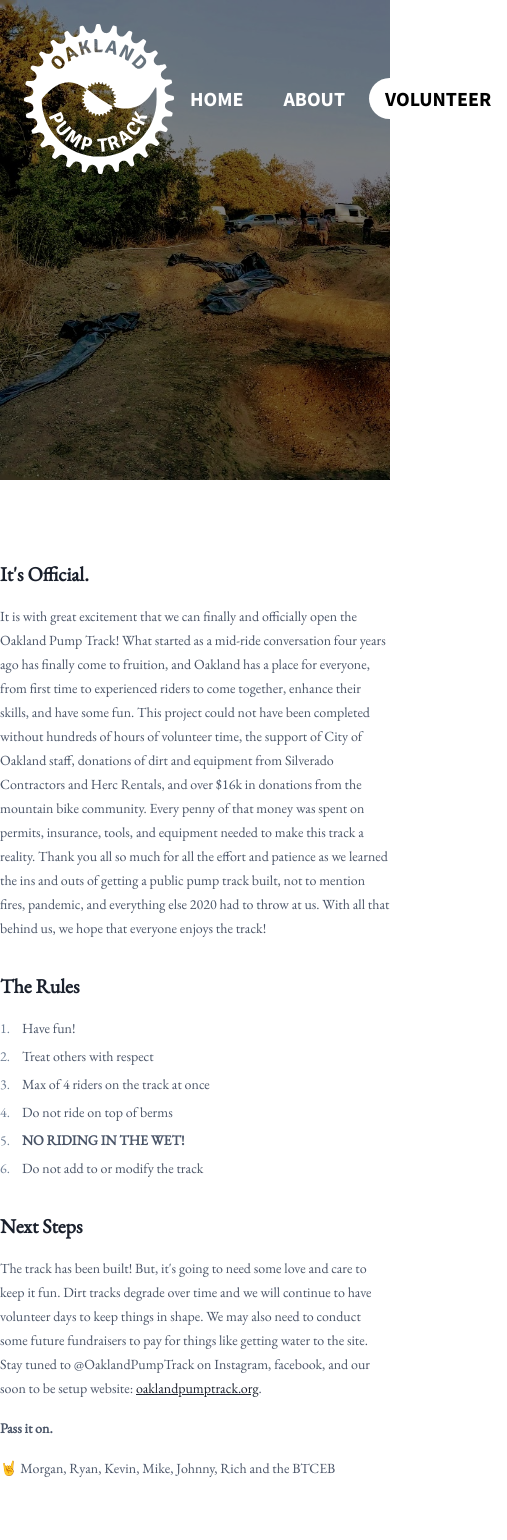
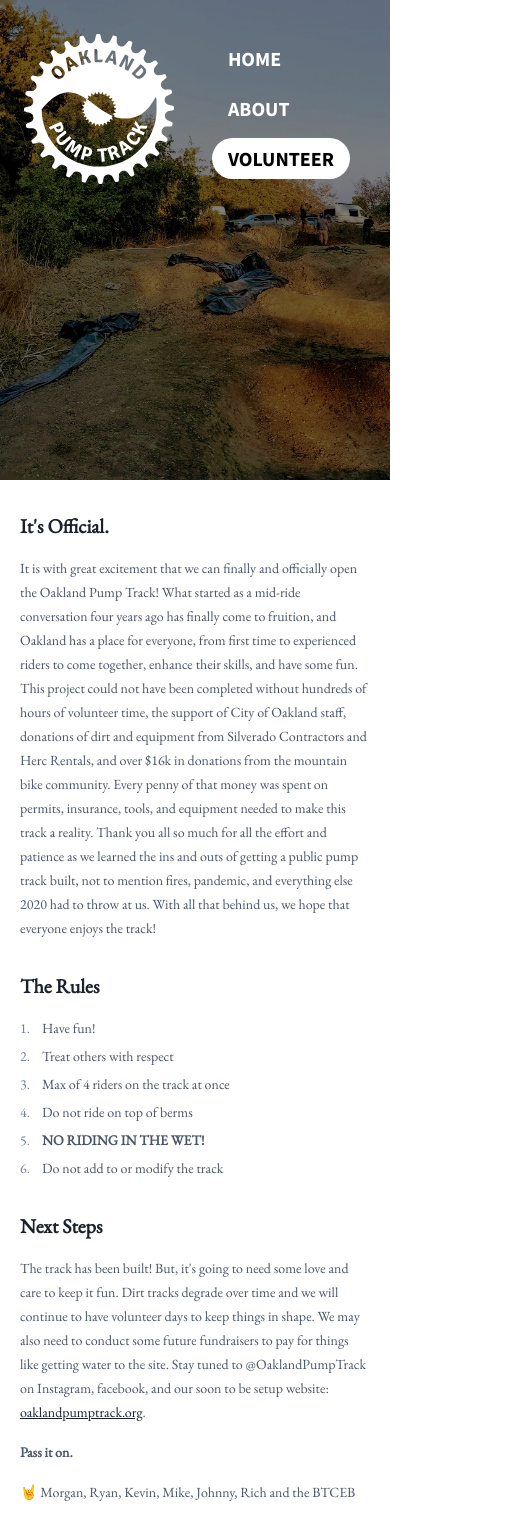
Before and after one commit to rmanalan/oakland-pump-track, a Next.js app: page / in a window 390 px wide. Shown: the top 1540 px of the page, 507 px wide, since content can reach past the window. Built offline with nearby package versions, Linux system fonts and the light colour scheme.

Commit message:
Fix for mobile layout

```diff
--- a/components/layout.js
+++ b/components/layout.js
@@ -4,7 +4,7 @@ export default function Layout({children}) {
   return (
     <>
       <Hero />
-      <div className="main prose prose-sm sm:prose lg:prose-lg xl:prose-2xl mx-auto my-20">
+      <div className="main prose prose-sm sm:prose lg:prose-lg xl:prose-2xl mx-auto px-5">
         {children}
       </div>
     </>
--- a/components/nav.js
+++ b/components/nav.js
@@ -12,19 +12,19 @@ export default function Nav() {
         <li>
           <Link href="/">
             <a className="logo no-underline">
-              <img src="/images/oakland-pump-track.svg" />
+              <img src="/images/oakland-pump-track.svg" alt="logo" />
             </a>
           </Link>
         </li>
-        <ul className="flex justify-between items-center">
+        <ul className="md:flex lg:flex xl:flex justify-between items-center">
           {links.map(({ href, label }) => (
-            <li key={`${href}${label}`}>
+            <li key={`${href}${label}`} className="my-5">
               <a href={href} className="nav text-xl mr-2 uppercase no-underline">
                 {label}
               </a>
             </li>
           ))}
-          <li>
+          <li className="my-5">
             <a href="/volunteer" className="nav text-xl uppercase no-underline bg-white text-black rounded-full py-2 px-4">
               Volunteer
             </a>
--- a/pages/_document.js
+++ b/pages/_document.js
@@ -8,12 +8,12 @@ class MyDocument extends Document {
 
   render() {
     return (
-      <Html>
+      <Html lang="en">
         <Head>
-          <link href="https://fonts.googleapis.com/css?family=Source+Sans+Pro:400,700" rel="stylesheet"></link>
-          <link href="https://fonts.googleapis.com/css2?family=EB+Garamond&display=swap" rel="stylesheet"></link>
+          <meta name="description" content="Situated in the Joaquin Miller Park, the Oakland Pump Track is now open to the public!"/>
+          <link href={`https://fonts.googleapis.com/css?family=Source+Sans+Pro:400,700|EB+Garamond&display=swap`} rel="stylesheet"></link>
         </Head>
-        <body className="leading-normal tracking-normal">
+        <body>
           <Main />
           <NextScript />
         </body>
--- a/pages/index.js
+++ b/pages/index.js
@@ -1,9 +1,13 @@
 import Layout from "../components/layout";
 import Link from "next/link";
+import Head from 'next/head'
 
 export default function IndexPage() {
   return (
     <Layout>
+      <Head>
+        <title>Oakland Pump Track</title>
+      </Head>
       <article>
         <h2>It's Official.</h2>
 
--- a/styles/index.css
+++ b/styles/index.css
@@ -1,8 +1,9 @@
 @tailwind base;
 
 /* Write your own custom base styles here */
-html, body {
-  font-family: 'Source Sans Pro', sans-serif;
+html,
+body {
+  font-family: "Source Sans Pro", sans-serif;
 }
 
 .logo {
@@ -14,8 +15,11 @@ html, body {
   position: relative;
   height: 480px;
 }
+.hero-sm {
+  height: 300px;
+}
 .hero::after {
-  content: ' ';
+  content: " ";
   display: block;
   position: absolute;
   left: 0;
@@ -33,7 +37,7 @@ html, body {
 }
 
 .main {
-  font-family: 'EB Garamond', serif;
+  font-family: "EB Garamond", serif;
 }
 
 /* Start purging... */
```
